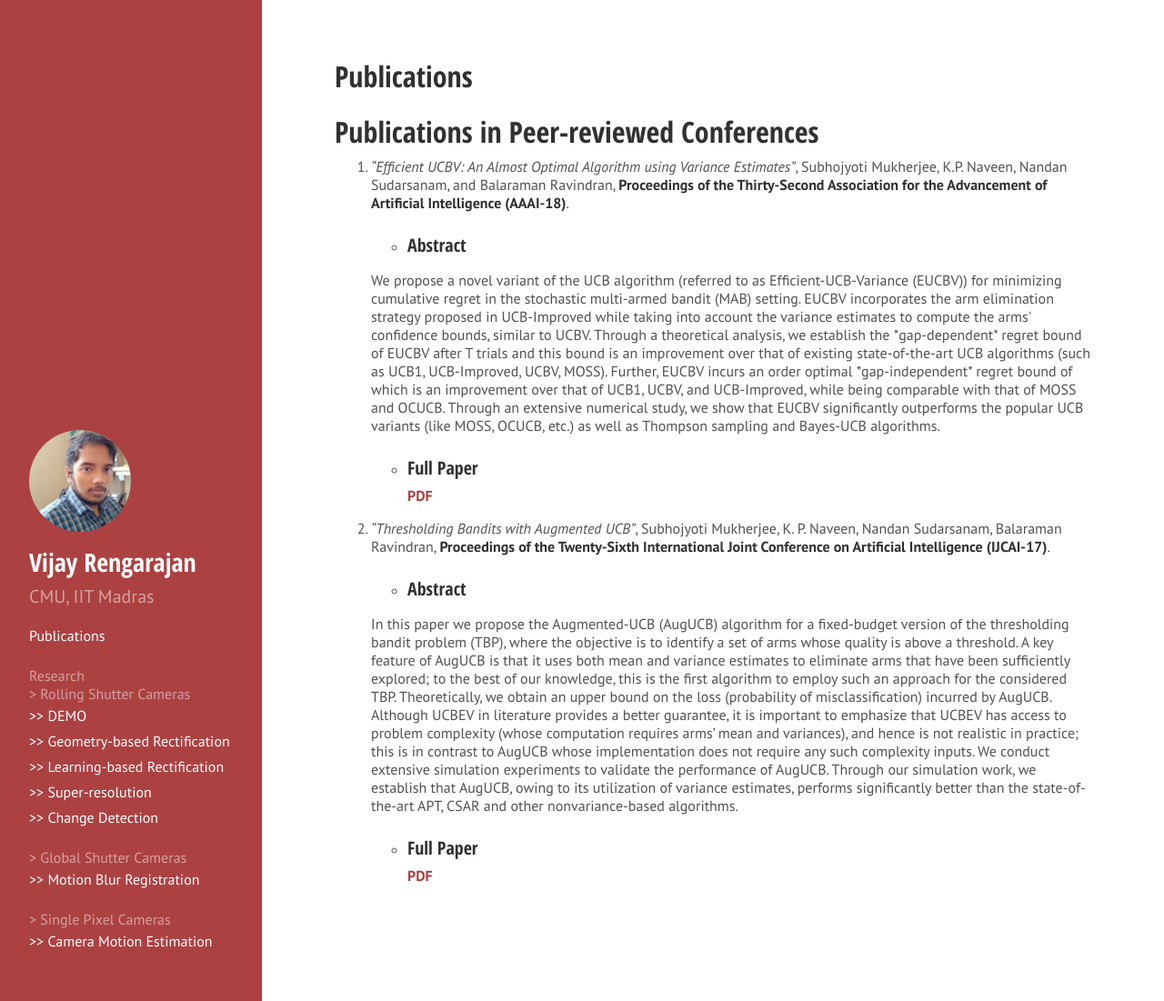
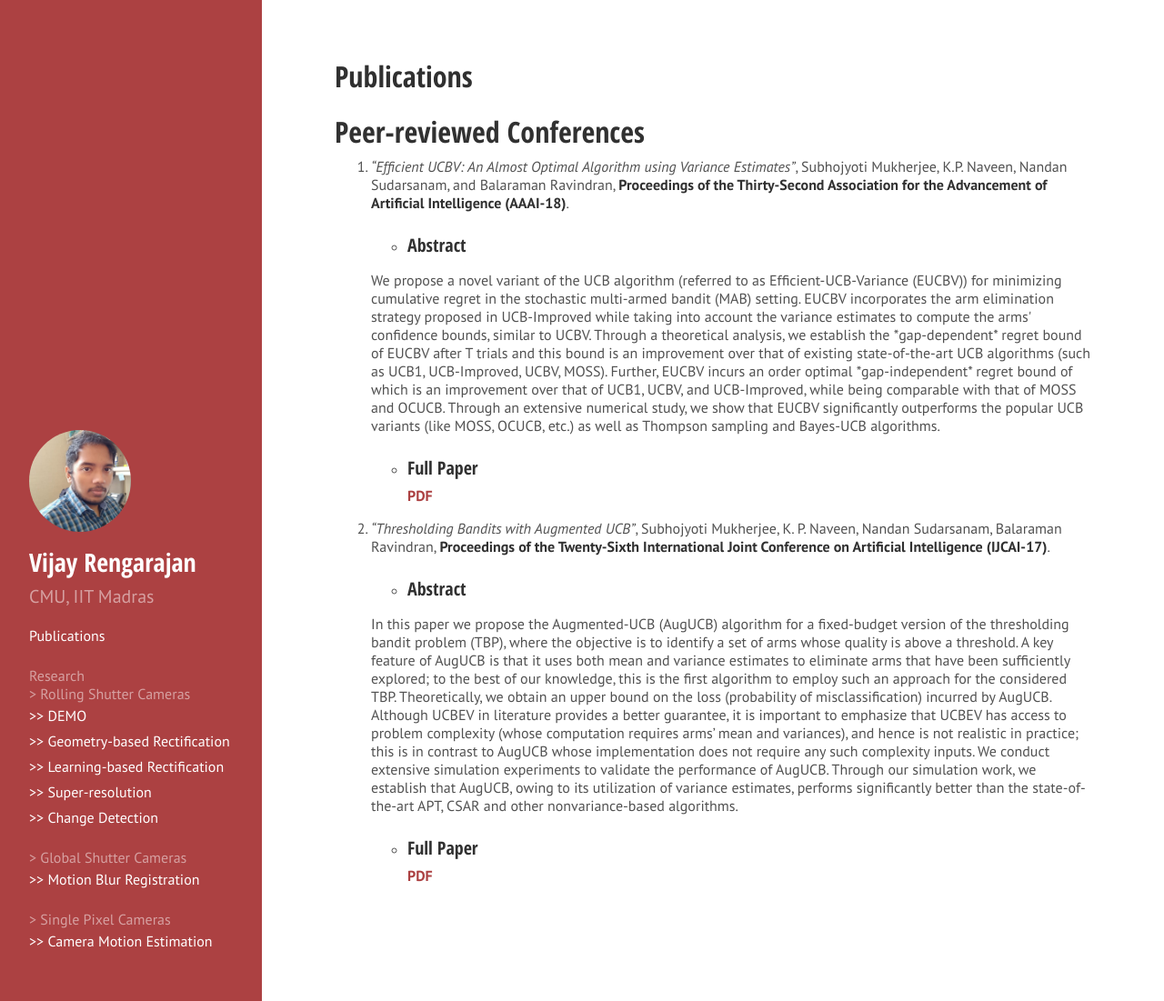
Before and after one commit to Subhojyoti22/subhojyoti.github.io, a Jekyll site: the page built from pubs.md, in a window 1280 px wide and 1101 px high. Shown: the whole window at 91% size. Built offline with Jekyll 4.4.1, drawn with Linux system fonts in a browser that asks for light colours; Markdown is read by kramdown in place of the engine named in the settings.

Commit message:
Update pubs.md

```diff
--- a/pubs.md
+++ b/pubs.md
@@ -4,7 +4,7 @@ title: Publications
 ---
 
 
-# Publications in Peer-reviewed Conferences
+# Peer-reviewed Conferences
 
 1. *"Efficient UCBV: An Almost Optimal Algorithm using Variance Estimates"*, Subhojyoti Mukherjee, K.P. Naveen, Nandan Sudarsanam, and Balaraman Ravindran, **Proceedings of the Thirty-Second Association for the Advancement of Artificial Intelligence (AAAI-18)**.
 
```
